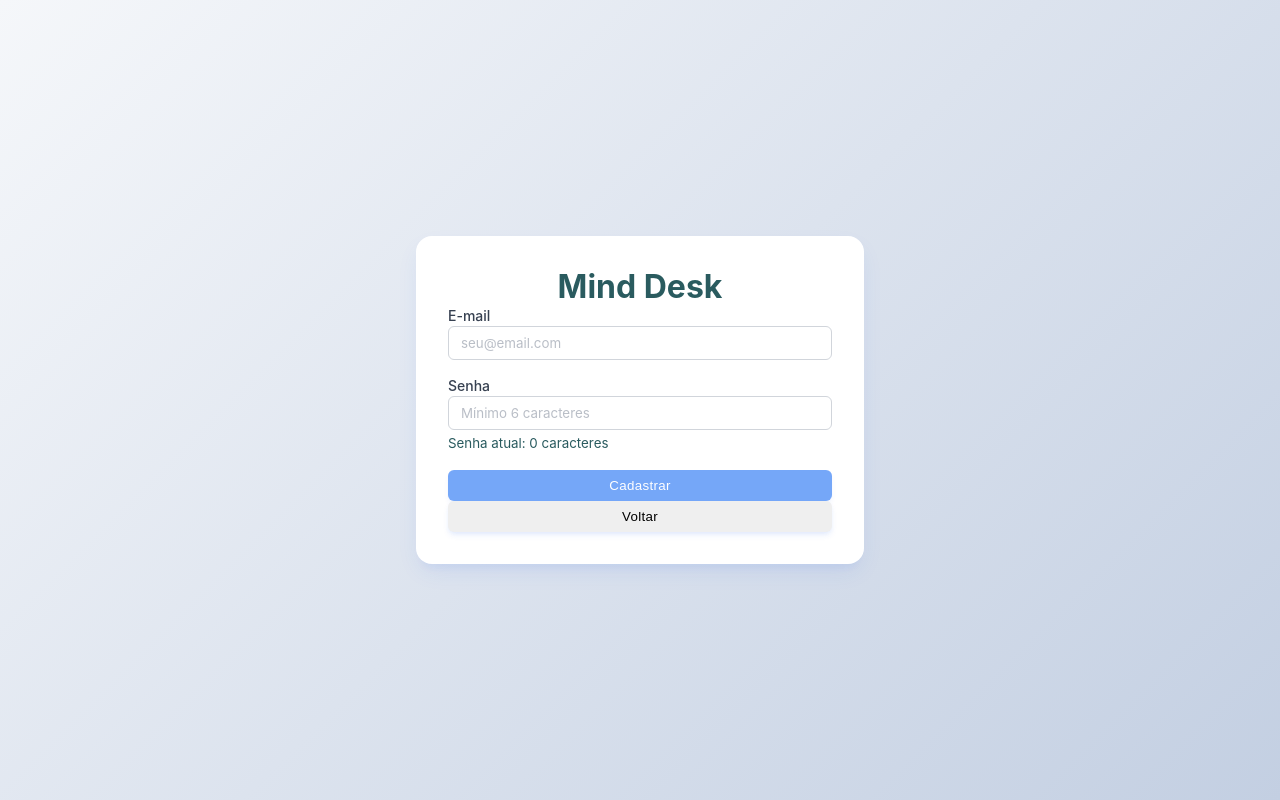
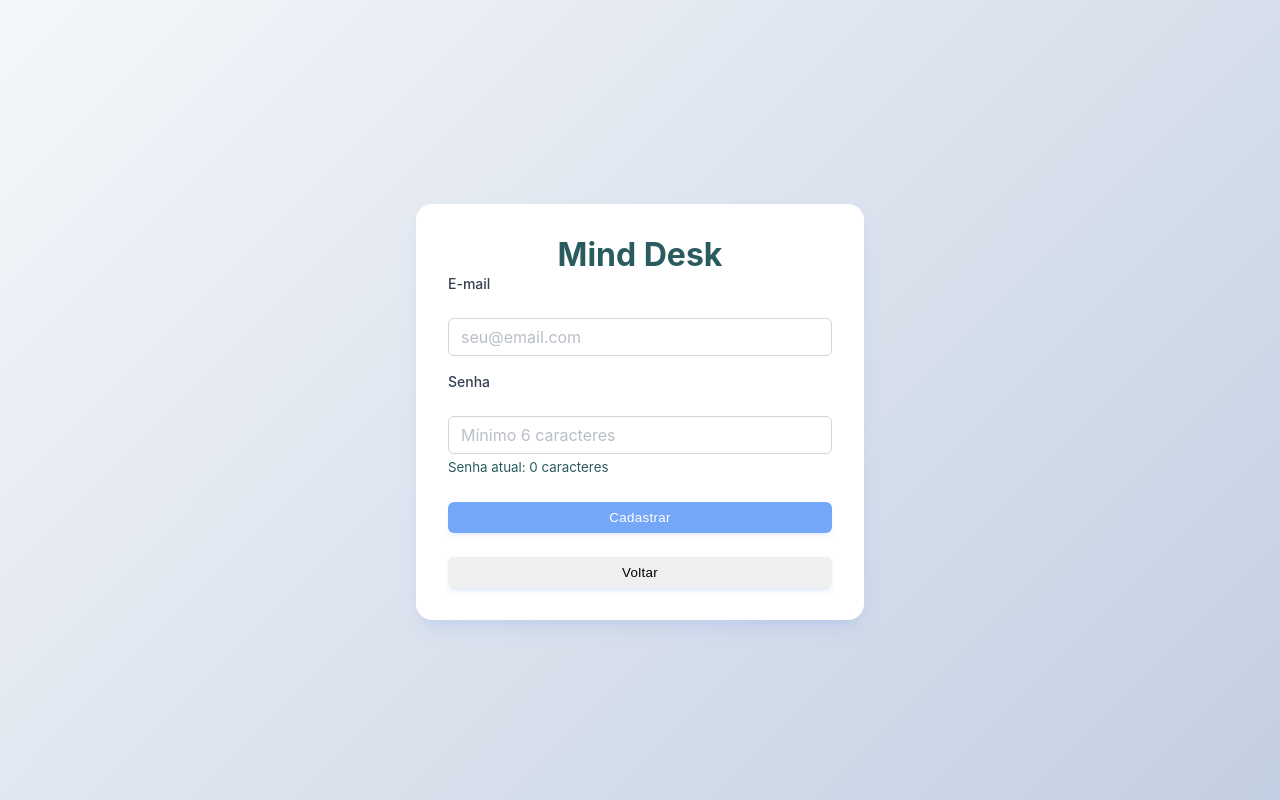
Before and after one commit to Zezoca29/front-mindDesk, a React (Vite) app: page /cadastro in a window 1280 px wide. Built offline with nearby package versions, Linux system fonts and the light colour scheme.

Commit message:
ajustes borda

```diff
--- a/src/pages/CadastroPremium.css
+++ b/src/pages/CadastroPremium.css
@@ -2,7 +2,7 @@
 .form-input {
   width: 100%;
   padding: 0.75rem 1rem;
-  border: 1px solid #e2e8f0;
+  border: 1px solid #000000;
   border-radius: 0.375rem;
   font-size: 1rem;
   transition: border-color 0.15s ease-in-out;
@@ -85,6 +85,7 @@
   cursor: pointer;
   transition: all 0.2s ease;
   min-width: 4.5rem;
+  margin-right: 1rem;
 }
 
 .payment-method-option span {
@@ -144,3 +145,25 @@
   background-color: #3b82f6;
   border-radius: 2px;
 }
+
+.mb-8 {
+  margin-top: 1rem;
+  margin-bottom: 1rem;
+}
+
+.text-2xl {
+  margin-bottom: 1.5rem;
+}
+
+.w-full {
+  margin-top: 1.5rem;
+}
+
+input {
+  width: 100%;
+  padding: 0.75rem 1rem;
+  border: 1px solid #000000;
+  border-radius: 0.375rem;
+  font-size: 1rem;
+  transition: border-color 0.15s ease-in-out;
+}
--- a/src/pages/CadastroPremium.jsx
+++ b/src/pages/CadastroPremium.jsx
@@ -203,7 +203,7 @@ function CadastroPremium() {
               progressBar.setAttribute("value", "0");
             };
           }
-          return () => {};
+          return () => { };
         }
       },
     });
@@ -471,20 +471,20 @@ function CadastroPremium() {
           <form id="form-checkout" className="mb-6">
             <div className="mb-4">
               <label className="block text-sm font-medium mb-1">Número do cartão</label>
-              <div id="form-checkout__cardNumber" className="payment-form-field"></div>
+              <div id="form-checkout__cardNumber" className="payment-form-field border border-black rounded p-2"></div>
               {errors.cardNumber && <p className="error-message">{errors.cardNumber}</p>}
             </div>
 
             <div className="grid grid-cols-2 gap-4 mb-4">
               <div>
                 <label className="block text-sm font-medium mb-1">Data de validade</label>
-                <div id="form-checkout__expirationDate" className="payment-form-field"></div>
+                <div id="form-checkout__expirationDate" className="payment-form-field border border-black rounded p-2"></div>
                 {errors.expirationDate && <p className="error-message">{errors.expirationDate}</p>}
               </div>
 
               <div>
                 <label className="block text-sm font-medium mb-1">CVV</label>
-                <div id="form-checkout__securityCode" className="payment-form-field"></div>
+                <div id="form-checkout__securityCode" className="payment-form-field border border-black rounded p-2"></div>
                 {errors.securityCode && <p className="error-message">{errors.securityCode}</p>}
               </div>
             </div>
```
Lines whose indentation alone changed are shown as unchanged.
